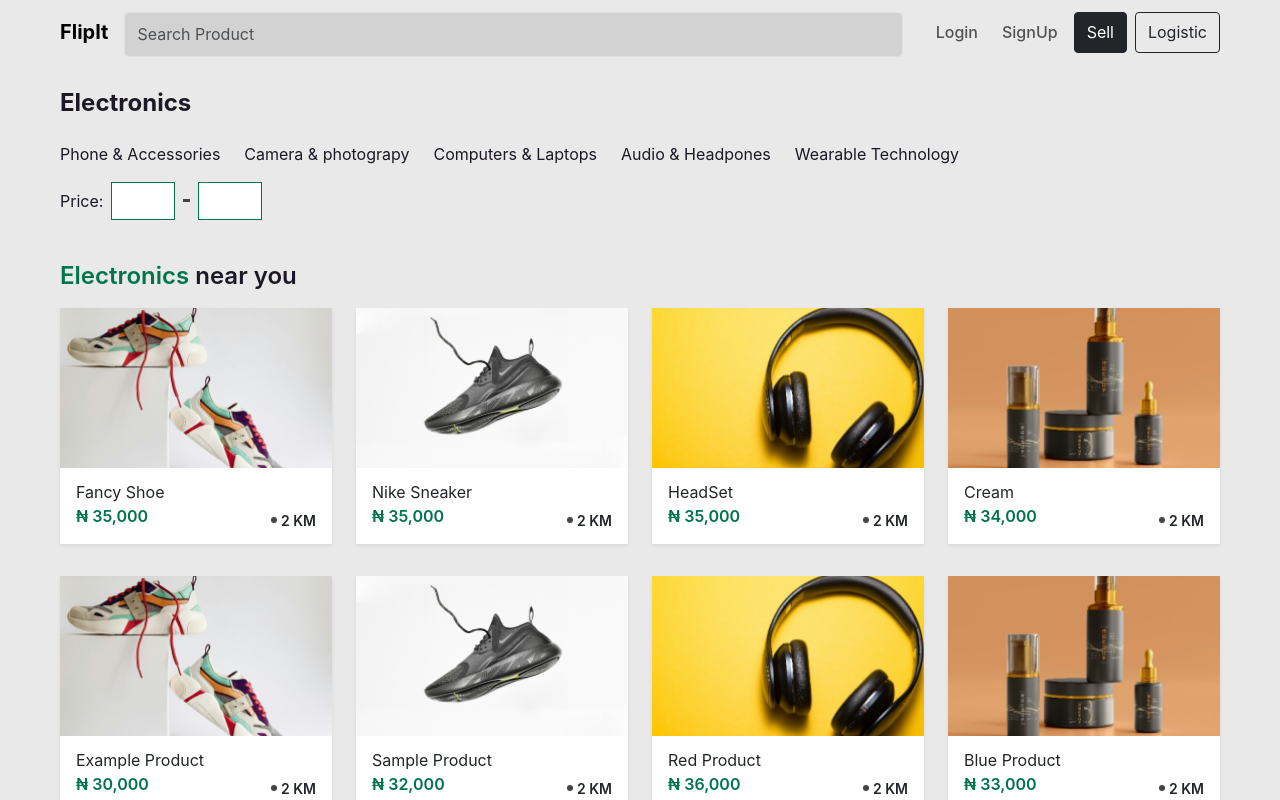
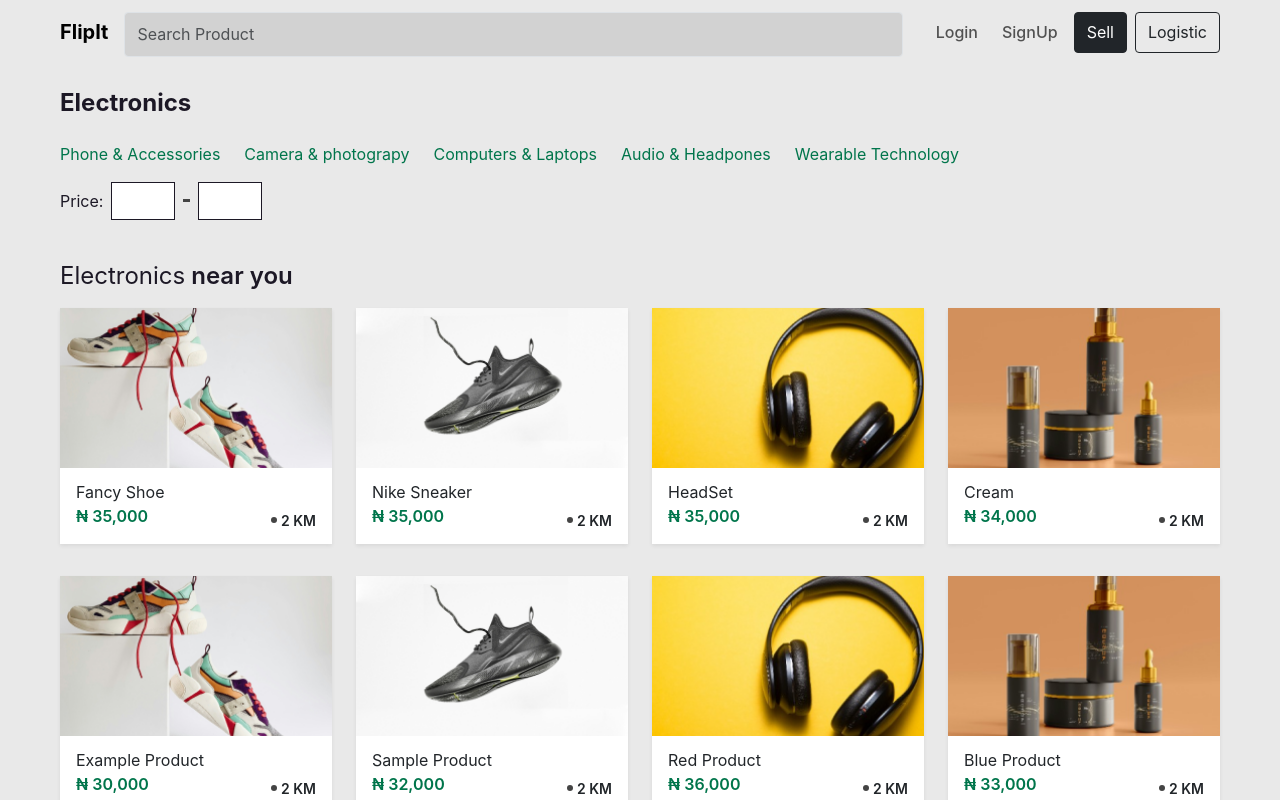
Before and after one commit to pesesu/fliptit-frotend, a React (Create React App) app: page /category in a window 1280 px wide. Shown: the top 800 px of the page. Built offline with nearby package versions, Linux system fonts and the light colour scheme.

Commit message:
Added little changes

```diff
--- a/src/index.css
+++ b/src/index.css
@@ -5,10 +5,12 @@ html {
 a {
   text-decoration: none;
   color: #1C1825;
+  color: #00754B;
 }
 
 a:hover {
   color: #00754B;
+  color: #1C1825;
 }
 
 body {
@@ -103,7 +105,7 @@ ul{
   width: 64px;
   height: 38px;
   border-radius: 0;
-  border:1px solid #00754B;
+  border:1px solid #1C1825;
   text-align: center;
   outline: none !important;
 }
--- a/src/pages/CategoryPage.jsx
+++ b/src/pages/CategoryPage.jsx
@@ -41,7 +41,7 @@ const CategoryPage = () => {
 
         <div style={{padding: "40px 0 60px" }} className="container-fluid">
           <div className="row g-4 mx-1 mx-md-5 align-items-center justify-content-center">
-            <h4 style={{fontWeight:600, lineHeight:0}}><span className='page-cat-name'>Electronics</span> near you</h4>
+            <h4 style={{fontWeight:600, lineHeight:0}}><span style={{fontWeight:400}} className='page-cat-nam'>Electronics</span> near you</h4>
             {productsData.map((products) => (
               <div key={products.id} className="col-sm-6 col-md-4 col-lg-3 mb-2">
                 <div className="card product-cards shadow-sm">
```
